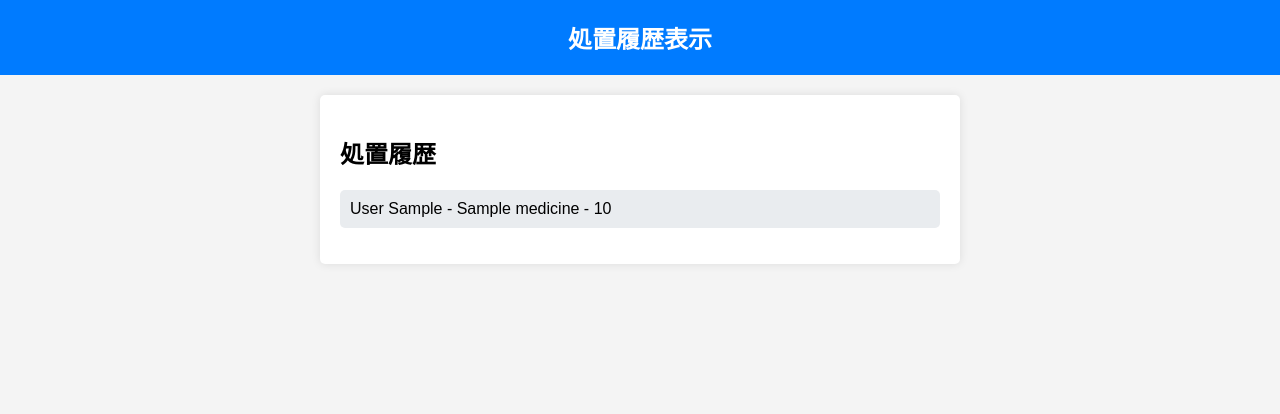
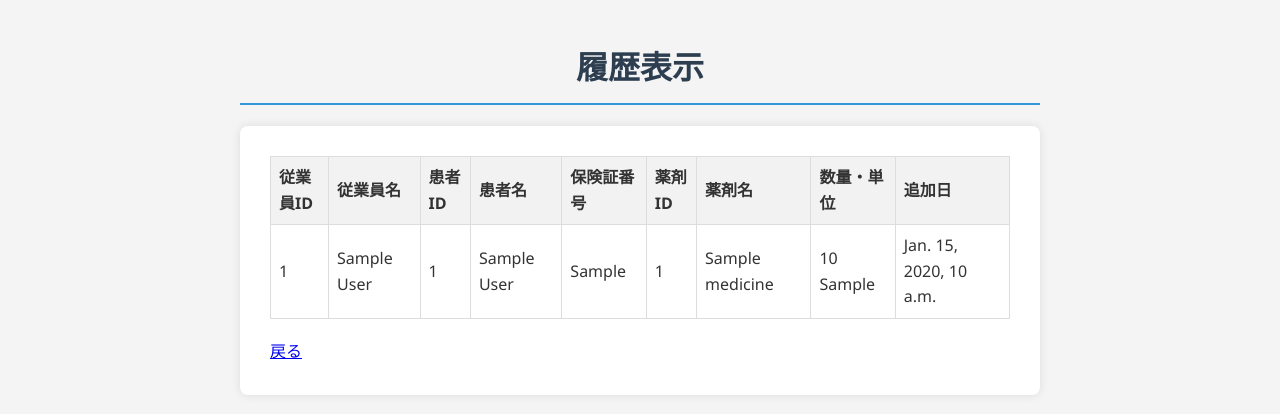
Before and after one commit to R1ceN/Django, a Django app: page /history_display/ in a window 1280 px wide. Shown: the top 414 px of the page. Run offline with Django 5.2, Linux system fonts and the light colour scheme; tables that the repository leaves empty hold one stand-in row (Sample ...).

Commit message:
追加・削除機能追加

```diff
--- a/kadai11/models.py
+++ b/kadai11/models.py
@@ -1,4 +1,5 @@
 from django.db import models
+from django.utils import timezone
 
 
 class Tabyouin(models.Model):
@@ -40,10 +41,10 @@ class Medicine(models.Model):
     medicinename = models.CharField(max_length=64)
     unit = models.CharField(max_length=8)  # 枚・ml・本など
 
-
 class Treatment(models.Model):
-    treatment_id = models.AutoField(max_length=8, primary_key=True)
-    patid = models.ForeignKey(Patient, on_delete=models.CASCADE)
-    medicineid = models.ForeignKey(Medicine, on_delete=models.CASCADE)
-    quantity = models.PositiveIntegerField()
-    treatment_date = models.DateTimeField(auto_now_add=True)
+    treatmentid = models.AutoField(primary_key=True)
+    employee = models.ForeignKey(Employee, on_delete=models.CASCADE, default=1)
+    patient = models.ForeignKey(Patient, on_delete=models.CASCADE)
+    medicine = models.ForeignKey(Medicine, on_delete=models.CASCADE)
+    quantity = models.IntegerField()
+    confirmed_at = models.DateTimeField(default=timezone.now, null=False)
--- a/kadai11/views.py
+++ b/kadai11/views.py
@@ -4,6 +4,7 @@ from django.shortcuts import render, redirect
 from django.urls import reverse
 from django.utils import timezone
 from .models import Employee, Patient, Shiiregyosha, Medicine, Treatment
+
 
 
 def login(request):
@@ -293,49 +294,51 @@ def drug_administration_confirm(request):
     temporary_instructions = get_temporary_instructions(request)
     if request.method == 'POST':
         if 'delete' in request.POST:
-            index = int(request.POST.get('index'))
+            index = int(request.POST.get('delete'))
             if 0 <= index < len(temporary_instructions):
                 del temporary_instructions[index]
                 save_temporary_instructions(request, temporary_instructions)
                 messages.success(request, '薬剤投与指示が削除されました。')
             else:
                 messages.error(request, '無効なインデックスです。')
-        elif 'update_quantity' in request.POST:
-            index = int(request.POST.get('index'))
-            new_quantity = int(request.POST.get('new_quantity'))
-            if 0 <= index < len(temporary_instructions) and new_quantity > 0:
-                temporary_instructions[index]['quantity'] = new_quantity
-                save_temporary_instructions(request, temporary_instructions)
-                messages.success(request, '数量が更新されました。')
-            else:
-                messages.error(request, '無効なインデックスまたは数量です。')
+        elif 'update_all' in request.POST:
+            quantities = request.POST.getlist('quantities')
+            indices = request.POST.getlist('indices')
+            for i, index in enumerate(indices):
+                idx = int(index)
+                new_quantity = int(quantities[i])
+                if 0 <= idx < len(temporary_instructions) and new_quantity > 0:
+                    temporary_instructions[idx]['quantity'] = new_quantity
+                else:
+                    messages.error(request, '無効なインデックスまたは数量です。')
+            save_temporary_instructions(request, temporary_instructions)
+            messages.success(request, '数量が更新されました。')
         elif 'confirm' in request.POST:
             user_id = request.session.get('user_id')
             employee = Employee.objects.get(empid=user_id)
             for instruction in temporary_instructions:
+                patient = Patient.objects.get(patid=instruction['patient'])
+                medicine = Medicine.objects.get(medicineid=instruction['medicine'])
                 Treatment.objects.create(
-                    patid=Patient.objects.get(patid=instruction['patient']),
-                    patfname=instruction['patfname'],
-                    patlname=instruction['patlname'],
-                    hokenmei=instruction['hokenmei'],
-                    medicineid=Medicine.objects.get(medicineid=instruction['medicine']),
-                    medicinename=instruction['medicinename'],
-                    unit=instruction['unit'],
+                    patient=patient,
+                    medicine=medicine,
+                    employee=employee,  # 従業員情報を保存
                     quantity=instruction['quantity'],
                     confirmed_at=timezone.now()
                 )
             temporary_instructions.clear()
             save_temporary_instructions(request, temporary_instructions)
             messages.success(request, '処置が確定されました。')
-            return HttpResponse('処置が確定されました。')
+            return render(request, '処置確定.html')  # 成功テンプレートをレンダリング
 
     return render(request, '薬投与削除・確定.html', {
         'instructions': temporary_instructions
     })
 
 
+
+
+
 def history_display(request):
     confirmed_instructions = Treatment.objects.all()
-    return render(request, '履歴表示.html', {
-        'confirmed_instructions': confirmed_instructions
-    })
+    return render(request, '履歴表示.html', {'confirmed_instructions': confirmed_instructions})
--- a/templates/履歴表示.html
+++ b/templates/履歴表示.html
@@ -3,60 +3,88 @@
 <head>
     <meta charset="UTF-8">
     <meta name="viewport" content="width=device-width, initial-scale=1.0">
-    <title>処置履歴表示</title>
+    <title>履歴表示</title>
     <style>
         body {
-            font-family: Arial, sans-serif;
-            margin: 0;
-            padding: 0;
+            font-family: 'Segoe UI', Tahoma, Geneva, Verdana, sans-serif;
+            line-height: 1.6;
+            color: #333;
+            max-width: 800px;
+            margin: 0 auto;
+            padding: 20px;
             background-color: #f4f4f4;
         }
-
-        header {
-            background-color: #007bff;
-            color: #fff;
+        .container {
+            background-color: white;
+            padding: 30px;
+            border-radius: 8px;
+            box-shadow: 0 0 10px rgba(0,0,0,0.1);
+        }
+        h1, h2, h3 {
+            color: #2c3e50;
+        }
+        h1 {
             text-align: center;
-            padding: 20px 0;
+            border-bottom: 2px solid #3498db;
+            padding-bottom: 10px;
         }
-
-        h1 {
-            margin: 0;
-            font-size: 24px;
+        table {
+            width: 100%;
+            border-collapse: collapse;
+            margin-bottom: 20px;
         }
-
-        main {
-            max-width: 600px;
-            margin: 20px auto;
-            padding: 20px;
-            background-color: #fff;
-            border-radius: 5px;
-            box-shadow: 0 0 10px rgba(0, 0, 0, 0.1);
+        th, td {
+            border: 1px solid #ddd;
+            padding: 8px;
+            text-align: left;
         }
-
-        ul {
-            list-style-type: none;
-            padding: 0;
+        th {
+            background-color: #f2f2f2;
         }
-
-        li {
-            background-color: #e9ecef;
-            margin-bottom: 10px;
-            padding: 10px;
-            border-radius: 5px;
+        .note {
+            background-color: #e8f4f8;
+            border-left: 4px solid #3498db;
+            padding: 15px;
+            margin-bottom: 20px;
         }
     </style>
 </head>
 <body>
 <header>
-    <h1>処置履歴表示</h1>
+    <h1>履歴表示</h1>
 </header>
-<main>
-    <h2>処置履歴</h2>
-    <ul>
-        {% for instruction in confirmed_instructions %}
-        <li>{{ instruction.patid.patlname }} {{ instruction.patid.patfname }} - {{ instruction.medicineid.medicinename }} - {{ instruction.quantity }}</li>
-        {% endfor %}
-    </ul>
+<main class="container">
+    <table>
+        <thead>
+            <tr>
+                <th>従業員ID</th>
+                <th>従業員名</th>
+                <th>患者ID</th>
+                <th>患者名</th>
+                <th>保険証番号</th>
+                <th>薬剤ID</th>
+                <th>薬剤名</th>
+                <th>数量・単位</th>
+                <th>追加日</th>
+            </tr>
+        </thead>
+        <tbody>
+            {% for instruction in confirmed_instructions %}
+            <tr>
+                <td>{{ instruction.employee.empid }}</td>
+                <td>{{ instruction.employee.empfname }} {{ instruction.employee.emplname }}</td>
+                <td>{{ instruction.patient.patid }}</td>
+                <td>{{ instruction.patient.patfname }} {{ instruction.patient.patlname }}</td>
+                <td>{{ instruction.patient.hokenmei }}</td>
+                <td>{{ instruction.medicine.medicineid }}</td>
+                <td>{{ instruction.medicine.medicinename }}</td>
+                <td>{{ instruction.quantity }} {{ instruction.medicine.unit }}</td>
+                <td>{{ instruction.confirmed_at }}</td>
+            </tr>
+            {% endfor %}
+        </tbody>
+    </table>
+    <a href="{% url 'employee_doctor' %}" class="button">戻る</a>
 </main>
 </body>
 </html>
--- a/templates/薬投与削除・確定.html
+++ b/templates/薬投与削除・確定.html
@@ -67,6 +67,7 @@
                     <th>数量</th>
                     <th>単位</th>
                     <th>追加日</th>
+                    <th>操作</th>
                 </tr>
             </thead>
             <tbody>
@@ -79,7 +80,7 @@
                     <td>{{ instruction.medicinename }}</td>
                     <td>
                         <input type="number" name="quantities" value="{{ instruction.quantity }}" min="1" data-index="{{ forloop.counter0 }}">
-                        <input type="hidden" name="index" value="{{ forloop.counter0 }}">
+                        <input type="hidden" name="indices" value="{{ forloop.counter0 }}">
                     </td>
                     <td>{{ instruction.unit }}</td>
                     <td>{{ instruction.created_at }}</td>
```
Also changed, not shown: templates/処置確定.html (added, +53 -0 lines), kadai11/migrations/0001_initial.py (added), kadai11/migrations/0002_alter_treatment_treatmentid.py (added).
